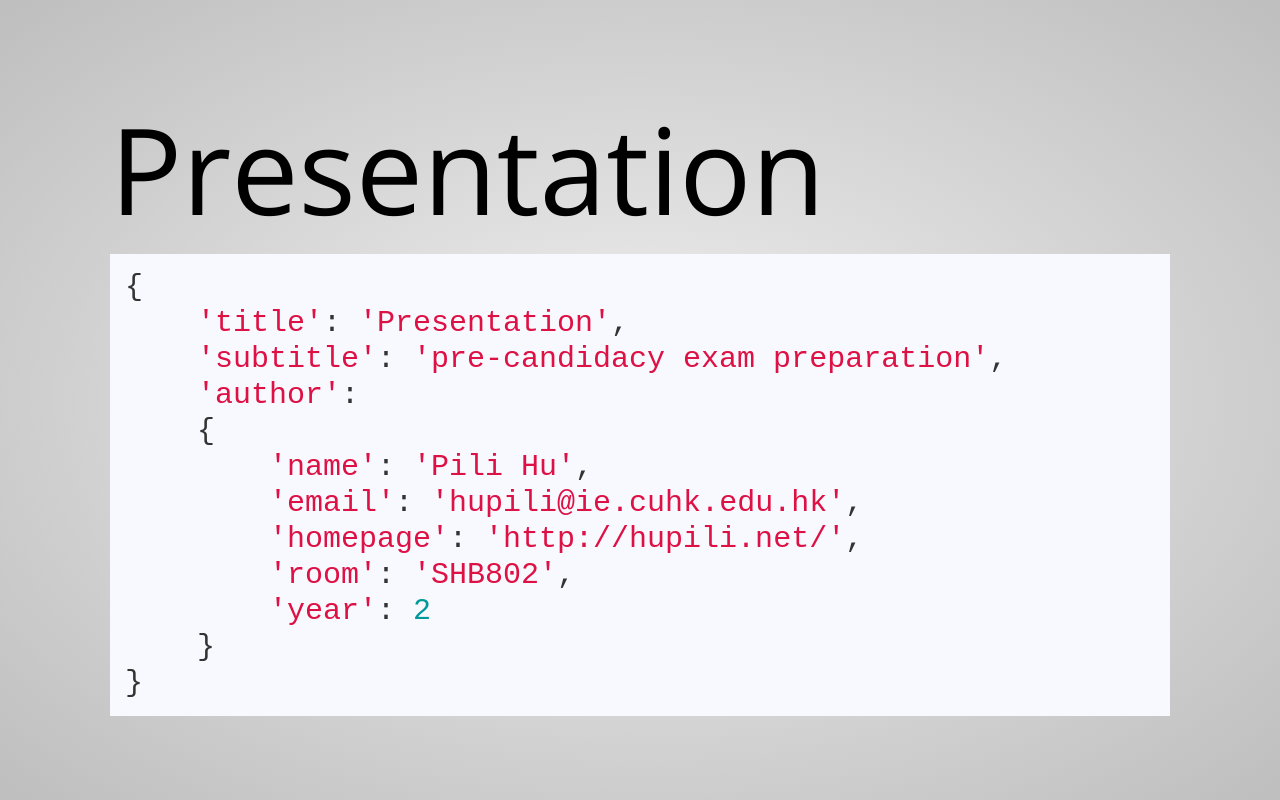
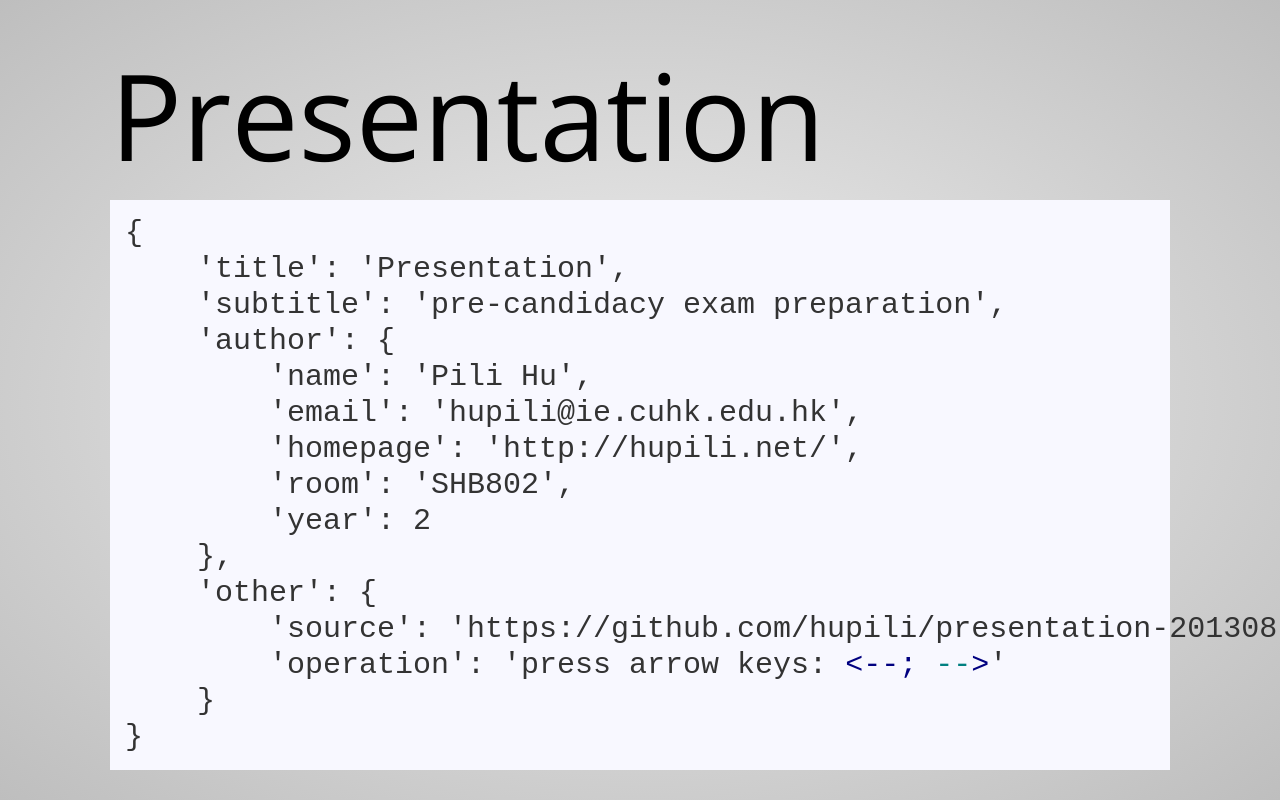
Before and after one commit to hupili/presentation-201308-ie, a plain HTML site: page presentation/index.html in a window 1280 px wide. Shown: the top 800 px of the page. Drawn offline with nearby package versions, Linux system fonts and the light colour scheme.

Commit message:
more info

```diff
--- a/presentation/index.html
+++ b/presentation/index.html
@@ -32,13 +32,16 @@
 <pre><code class='prettyprint '>{
     'title': 'Presentation',
     'subtitle': 'pre-candidacy exam preparation',
-    'author':
-    {
+    'author': {
         'name': 'Pili Hu',
         'email': 'hupili@ie.cuhk.edu.hk',
         'homepage': 'http://hupili.net/',
         'room': 'SHB802',
         'year': 2
+    },
+    'other': {
+        'source': 'https://github.com/hupili/presentation-201308-ie/',
+        'operation': 'press arrow keys: <--; -->'
     }
 }
 </code></pre></div>
```
